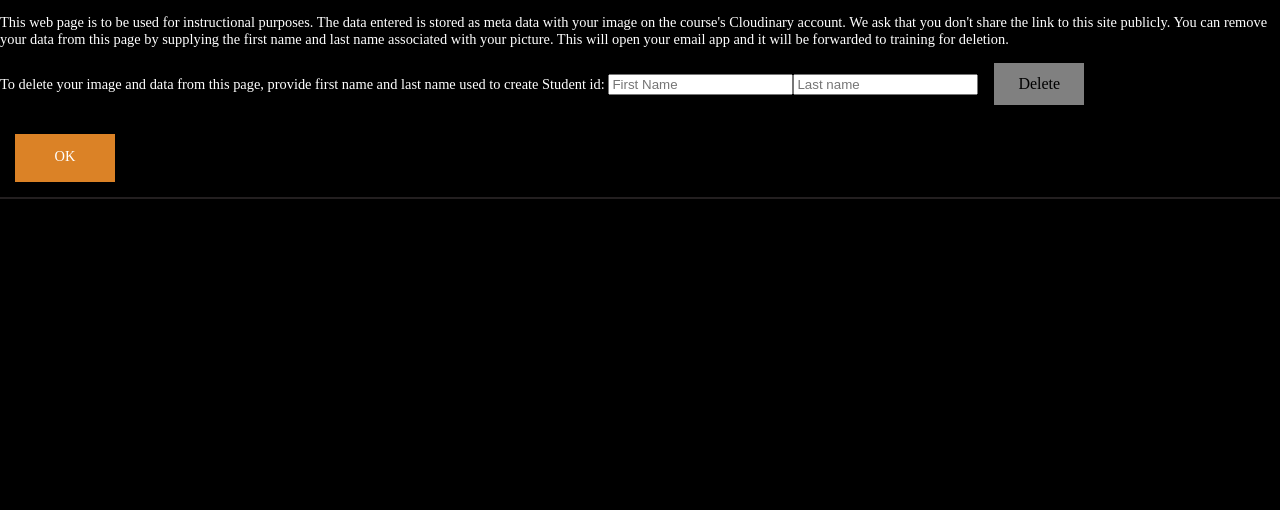
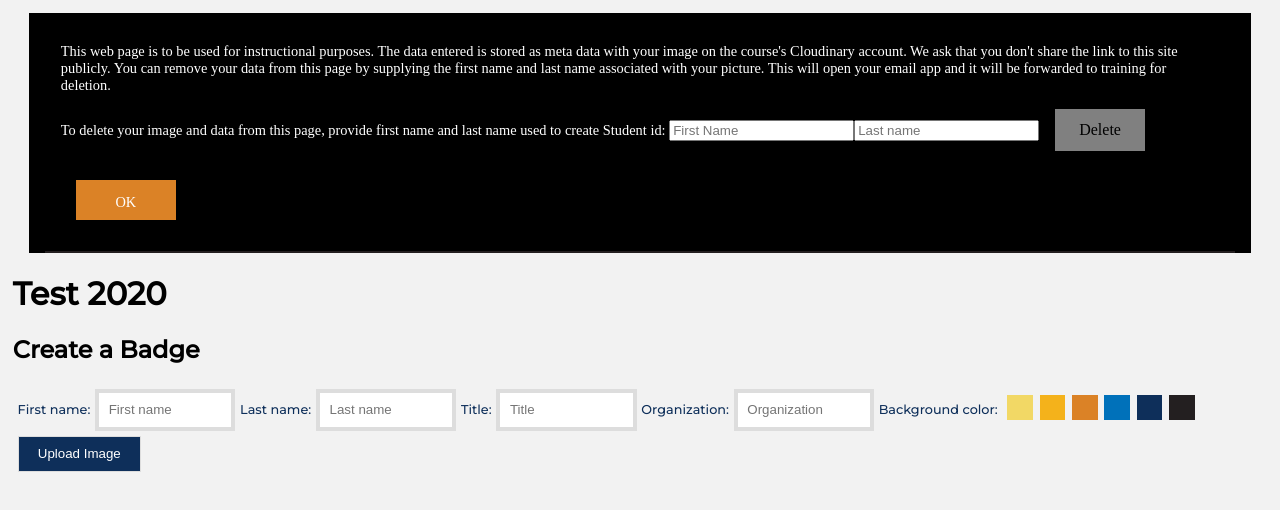
Before and after one commit to rebeccapeltz/vue-student-id, a Vue app: page / in a window 1280 px wide. Shown: the top 510 px of the page. Built offline with nearby package versions, Linux system fonts and the light colour scheme.

Commit message:
add form

```diff
--- a/package.json
+++ b/package.json
@@ -8,6 +8,7 @@
     "lint": "vue-cli-service lint"
   },
   "dependencies": {
+    "cloudinary-vue": "^1.1.1",
     "core-js": "^3.6.5",
     "vue": "^2.6.11"
   },
--- a/src/App.vue
+++ b/src/App.vue
@@ -1,25 +1,50 @@
 <template>
   <div id="app">
-    <Banner cloudname="pictures77"/>
+    <Banner cloudname="cloudName" />
+    <h1>
+      <span>{{ courseTitle }}</span> <span>{{ courseDate }}</span>
+    </h1>
+    <h2>Create a Badge</h2>
+    <Form />
   </div>
 </template>
 
 <script>
-import Banner from "./components/Banner.vue";
+import Form from './components/Form.vue'
+import Banner from './components/Banner.vue'
 
 export default {
-  name: "App",
+  name: 'App',
   components: {
-    Banner
+    Banner,
+    Form
+  },
+  data: function() {
+    return {
+      cloudName: '',
+      courseTitle: '',
+      courseDate: '',
+      preset: 'student-id',
+      dupsAllowed: false,
+      namedTransform: 'v-badge-color'
+    }
+  },
+  mounted: function() {
+    let urlParams = new URLSearchParams(window.location.search)
+    this.cloudName = urlParams.get('cn') || 'pictures77'
+    this.courseTitle = urlParams.get('title') || 'Test'
+    this.courseDate = urlParams.get('date') || '2020'
   }
-};
+}
 </script>
 
 <style>
-body{
-  margin: 0;
-  padding: 0;
-  background-color: black;
+* {
+  box-sizing: border-box;
 }
-
+body {
+  padding: 0.3rem;
+  font-family: 'Montserrat', arial, sans-serif;
+  background: #f2f2f2;
+}
 </style>
--- a/src/components/Banner.vue
+++ b/src/components/Banner.vue
@@ -14,7 +14,9 @@
         last name used to create Student id:
         <input type="text"  v-model="firstName" placeholder="First Name" />
         <input type="text" v-model="lastName" id="delete-lname" placeholder="Last name" />
-        <a :href="emailBody" class="email-body">Delete</a>
+        <a href="" v-on:click.stop.prevent="deleteEmail()" class="email-body">Delete</a>
+
+
       </p>
       <a class="close-msg" v-on:click="show=false" href="#">OK</a>
     </div>
@@ -23,7 +25,7 @@
 
 <script>
 export default {
-  name: 'HelloWorld',
+  name: 'Banner',
   props: ['cloudname'],
   data: function() {
     return {
@@ -32,11 +34,12 @@ export default {
       lastName: ''
     }
   },
-  computed: {
-    emailBody: function() {
+  methods: {
+    deleteEmail: function() {
       let fname = this.firstName || 'first name not provided'
       let lname = this.lastName || 'last name not provided'
-      return `mailto:support@cloudinary.com?subject=Remove me from Student ID Website&body=Delete ${fname} ${lname} from Student ID application for cloud ${this.cloudname}`
+      let mailto = `mailto:support@cloudinary.com?subject=Remove me from Student ID Website&body=Delete ${fname} ${lname} from Student ID application for cloud ${this.cloudname}`
+      window.open(mailto)
       // window.open(`mailto: /support@cloudinary.com?subject=Remove me from Student ID Website&body=${emailBody}`)
     }
   }
@@ -49,11 +52,13 @@ export default {
   font-family: 'Times New Roman', Times, serif;
   color: white;
   background-color: black;
-  /* padding: 1rem; */
+  padding: 0 1rem;
+  margin: 0 1rem;
   font-size: 0.9rem;
 }
 .banner div {
   background-color: black;
+  padding: 1rem;
 }
 .banner .top {
   display: block;
--- /dev/null
+++ b/src/components/Form.vue
@@ -0,0 +1,195 @@
+<template>
+  <div class="form">
+    <form class="form-inline">
+      <label for="fname">First name:</label><br />
+      <input
+        type="text"
+        id="fname"
+        name="fname"
+        value=""
+        size="12"
+        maxlength="11"
+        placeholder="First name"
+      /><br />
+      <label for="lname">Last name:</label><br />
+      <input
+        type="text"
+        id="lname"
+        name="lname"
+        value=""
+        size="12"
+        maxlength="11"
+        placeholder="Last name"
+      /><br />
+
+      <label for="title">Title:</label><br />
+      <input
+        type="text"
+        id="title"
+        name="title"
+        value=""
+        size="12"
+        maxlength="22"
+        placeholder="Title"
+      /><br />
+      <label for="org">Organization:</label><br />
+      <input
+        type="text"
+        id="org"
+        name="org"
+        value=""
+        size="12"
+        maxlength="22"
+        placeholder="Organization"
+      /><br />
+      <br />
+      <label for="bgcolor">Background color:</label><br />
+      <div class="color-container">
+        <input type="radio" name="bgcolor" id="y1" value="F2D865" />
+        <label class="color" for="y1"><span class="y1"></span></label>
+
+        <input type="radio" name="bgcolor" id="y2" value="F4B21B" />
+        <label class="color" for="y2"><span class="y2"></span></label>
+
+        <input type="radio" name="bgcolor" id="y3" value="DB8226" />
+        <label class="color" for="y3"><span class="y3"></span></label>
+
+        <input type="radio" name="bgcolor" id="b1" value="0071BA" />
+        <label class="color" for="b1"><span class="b1"></span></label>
+
+        <input type="radio" name="bgcolor" id="b2" value="0E2F5A" />
+        <label class="color" for="b2"><span class="b2"></span></label>
+
+        <input type="radio" name="bgcolor" id="b3" value="231F20" />
+        <label class="color" for="b3"><span class="b3"></span></label>
+      </div>
+      <button id="upload" type="button">Upload Image</button>
+    </form>
+  </div>
+</template>
+
+<script>
+export default {
+  name: 'Form'
+}
+</script>
+
+
+
+<style scoped>
+.form-inline {
+  display: flex;
+  flex-flow: row wrap;
+  align-items: center;
+}
+
+.form-inline label {
+  margin: 0;
+  font-size: 0.8rem;
+  color: #0e2f5a;
+}
+
+.form-inline input {
+  vertical-align: middle;
+  margin: 0;
+  padding: 0.6rem;
+  background-color: #fff;
+  border: 0.3rem solid #ddd;
+}
+
+.form-inline button {
+  padding: 0.6rem 1.2rem;
+  background-color: #0e2f5a;
+  border: 1px solid #ddd;
+  color: white;
+  cursor: pointer;
+}
+.form-inline button:disabled {
+  background-color: gray;
+  cursor: none;
+}
+.form-inline button:hover {
+  background-color: royalblue;
+}
+
+@media only screen and (min-width: 800px) {
+  .form-inline label {
+    margin: 0.3rem;
+  }
+  .form-inline button {
+    margin: 0 0 0 0.3rem;
+  }
+  .form-inline button:disabled {
+    background-color: gray;
+    cursor: none;
+  }
+
+  .form-inline input {
+    margin: 0.3rem 0;
+  }
+}
+@media (max-width: 800px) {
+  .form-inline {
+    flex-direction: column;
+    align-items: stretch;
+  }
+  .form-inline button {
+    margin-top: 0.3rem;
+  }
+}
+
+  /* color select */
+  .color-container {
+    display: inline-block;
+  }
+  input[type='radio'] {
+    display: none;
+  }
+
+  input[type='radio']:checked + label span {
+    transform: scale(1.25);
+  }
+  input[type='radio']:checked + label .y1 {
+    border: 2px solid #000;
+  }
+  input[type='radio']:checked + label .y2 {
+    border: 2px solid #000;
+  }
+  input[type='radio']:checked + label .y3 {
+    border: 2px solid #000;
+  }
+
+  label.color {
+    display: inline-block;
+    width: 2em;
+    height: 25px;
+    margin-right: 2px;
+    cursor: pointer;
+  }
+
+  label.color span {
+    display: block;
+    width: 100%;
+    height: 100%;
+    transition: transform 0.2s ease-in-out;
+  }
+  label.color span.y1 {
+    background: #f2d865;
+  }
+  label.color span.y2 {
+    background: #f4b21b;
+  }
+  label.color span.y3 {
+    background: #db8226;
+  }
+  label.color span.b1 {
+    background: #0071ba;
+  }
+  label.color span.b2 {
+    background: #0e2f5a;
+  }
+  label.color span.b3 {
+    background: #231f20;
+  }
+
+</style>
```
Also changed, not shown: 1 other file (tests, documents, lock files or other folders).
